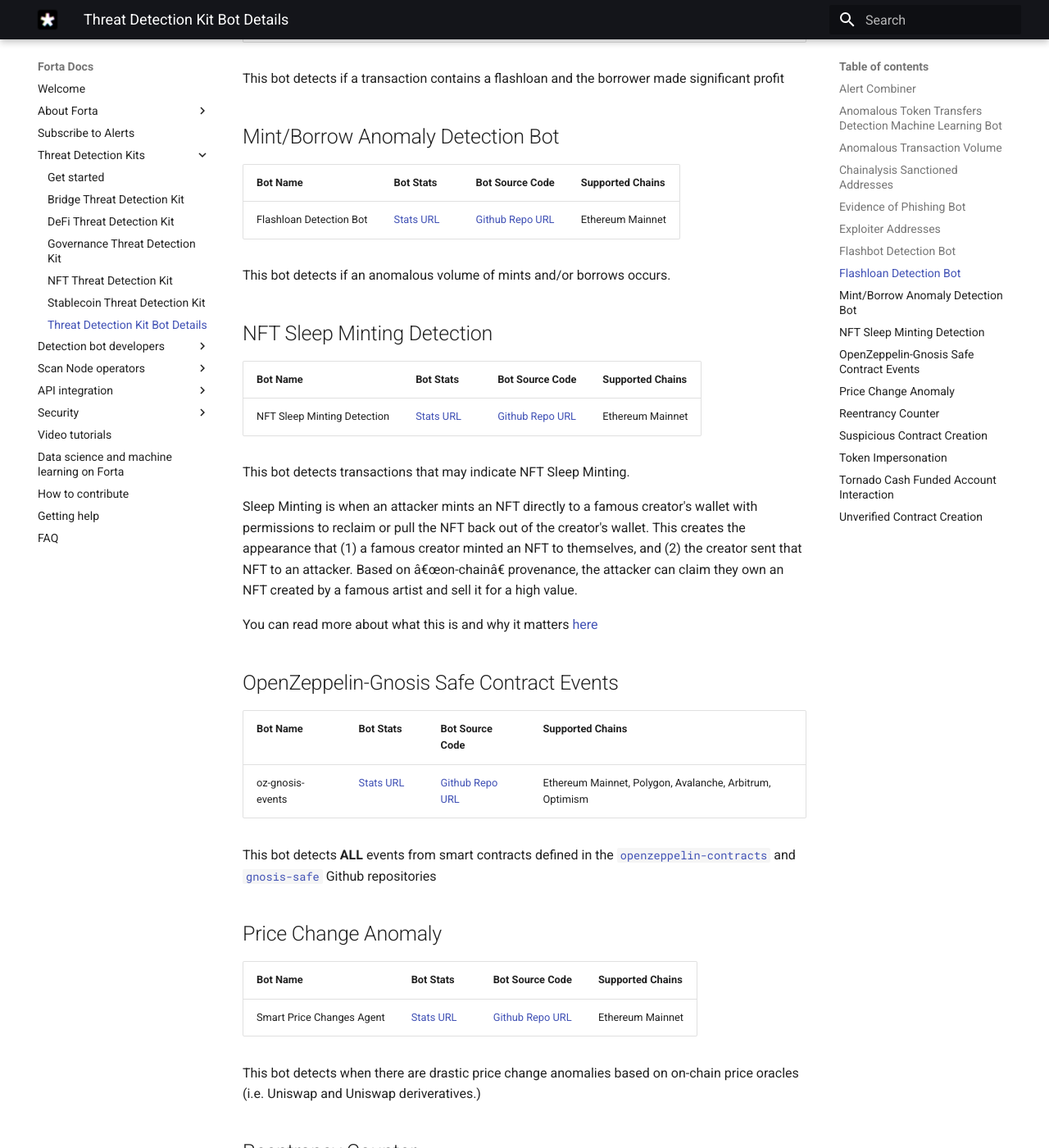
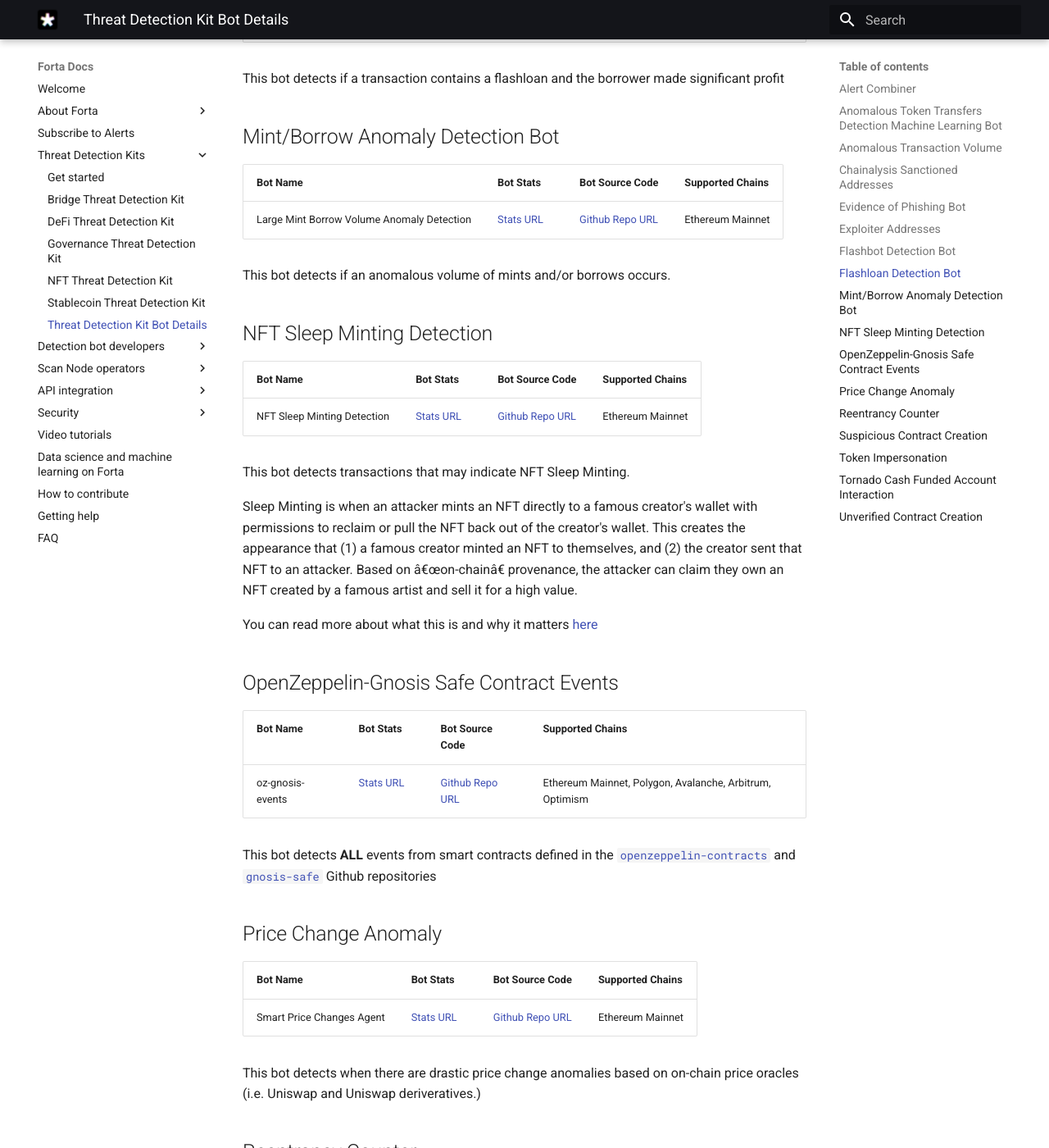
Before and after one commit to forta-network/docs, an MkDocs documentation site: the page built from docs/starter-kit-bot-details.md, in a window 1280 px wide and 1400 px high, scrolled down 2430 px. Shown: the whole window at 82% size. Built offline with MkDocs 1.6.1 and Material for MkDocs 9.7.7, drawn with Linux system fonts in a browser that asks for light colours; some of the changed text lies outside the part shown.

Commit message:
Update threat detection bot names

```diff
--- a/docs/starter-kit-bot-details.md
+++ b/docs/starter-kit-bot-details.md
@@ -77,7 +77,7 @@
 
 | Bot Name | Bot Stats | Bot Source Code  | Supported Chains |
 |----------|-----------|------------------|------------------|
-| Flashloan Detection Bot | [Stats URL](https://explorer.forta.network/agent/0x2c8452ff81b4fa918a8df4441ead5fedd1d4302d7e43226f79cb812ea4962ece){:target="_blank"} | [Github Repo URL](https://github.com/LimeChain/forta-starter-kits/tree/main/large-mint-borrow-anomaly-detection){:target="_blank"} | Ethereum Mainnet |
+| Large Mint Borrow Volume Anomaly Detection | [Stats URL](https://explorer.forta.network/agent/0x2c8452ff81b4fa918a8df4441ead5fedd1d4302d7e43226f79cb812ea4962ece){:target="_blank"} | [Github Repo URL](https://github.com/LimeChain/forta-starter-kits/tree/main/large-mint-borrow-anomaly-detection){:target="_blank"} | Ethereum Mainnet |
 
 This bot detects if an anomalous volume of mints and/or borrows occurs.
 
```
Also changed, not shown: other parts of docs/starter-kit-bot-details.md (+1 -1 lines).
